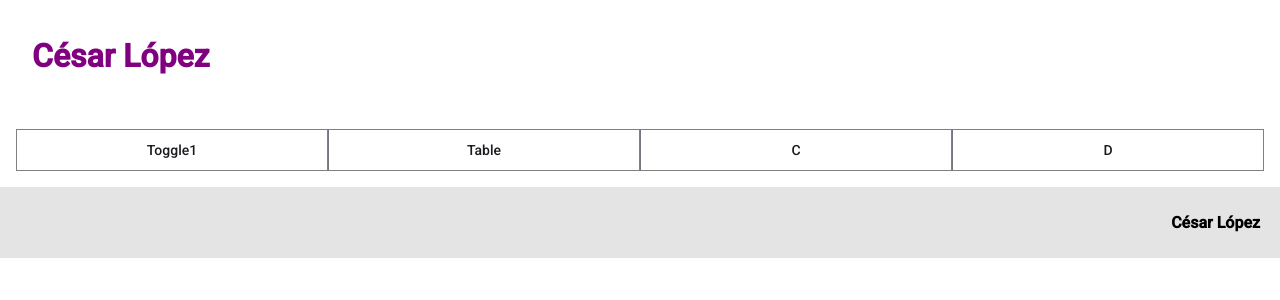
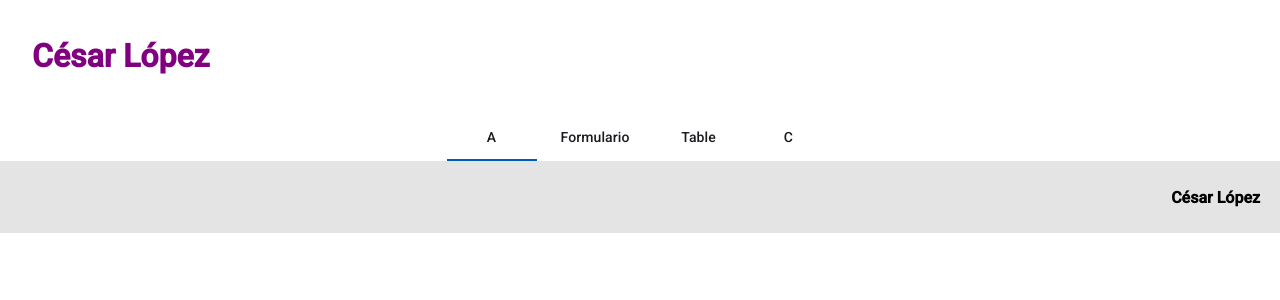
Before and after one commit to CesarLope-z/Angular-Material, an Angular app: page / in a window 1280 px wide. Shown: the top 300 px of the page. Built offline with nearby package versions, Linux system fonts and the light colour scheme.

Commit message:
Adding Tags removing the buttons toggles

```diff
--- a/src/app/client/home/home.component.html
+++ b/src/app/client/home/home.component.html
@@ -3,19 +3,16 @@
 <!-- <p>home works!</p> -->
 
 <div>
-    <mat-button-toggle-group #toggleGroup="matButtonToggleGroup" class="toggle1">
-        <mat-button-toggle value="1">Toggle1</mat-button-toggle>
-        <mat-button-toggle value="2">Table</mat-button-toggle>
-        <mat-button-toggle value="3">C</mat-button-toggle>
-        <mat-button-toggle value="4">D</mat-button-toggle>
-    </mat-button-toggle-group>
-</div>
-@if (toggleGroup.value==="1"){
-    <app-form1></app-form1>
-}
-@if (toggleGroup.value==="2"){
-    <app-table></app-table>
-}
-
+    <mat-tab-group mat-stretch-tabs="false" mat-align-tabs="center">
+        <mat-tab label="A">
+        </mat-tab>
+        <mat-tab label="Formulario">
+            <app-form1></app-form1>
+        </mat-tab>
+        <mat-tab label="Table">
+            <app-table></app-table>
+        </mat-tab>
+        <mat-tab label="C"></mat-tab>
+    </mat-tab-group>
 
 <app-footer></app-footer>
--- a/src/app/client/home/home.component.ts
+++ b/src/app/client/home/home.component.ts
@@ -2,13 +2,12 @@ import { Component } from '@angular/core';
 import { Form1Component } from '../../toggle1/form1/form1.component';
 import { HeaderComponent } from '../../share/header/header.component';
 import { FooterComponent } from '../../share/footer/footer.component';
-import { MatButtonToggleModule, MatButtonToggle } from '@angular/material/button-toggle'
 import { TableComponent } from "../../toggle1/table/table.component";
-
+import {MatTabsModule} from '@angular/material/tabs';
 
 @Component({
   selector: 'app-home',
-  imports: [HeaderComponent, Form1Component, FooterComponent, MatButtonToggleModule, MatButtonToggle, TableComponent],
+  imports: [HeaderComponent, Form1Component, FooterComponent, TableComponent, MatTabsModule],
   templateUrl: './home.component.html',
   styleUrl: './home.component.css'
 })
--- a/src/app/toggle1/form1/form1.component.css
+++ b/src/app/toggle1/form1/form1.component.css
@@ -6,6 +6,7 @@
     padding: 0 10px;
 }
 button{
+    text-align: left;
     padding: 1rem;
     background: none;
     border: none;
--- a/src/app/toggle1/table/table.component.css
+++ b/src/app/toggle1/table/table.component.css
@@ -7,7 +7,15 @@
 
     overflow-x: auto;
     max-width: 100%;
-    padding: 0.5rem;
+}
+button{
+    padding: 1rem;
+    background: none;
+    border: none;
+    font-size: large;
+    color: blue;
+    width: 100%;
+    text-align: left;
 }
 .inputText{
     width: 140px;
--- a/src/app/toggle1/table/table.component.html
+++ b/src/app/toggle1/table/table.component.html
@@ -1,4 +1,17 @@
 <div class="componente">
+
+    <cdk-accordion class="accordion">
+        <cdk-accordion-item #accordionItem="cdkAccordionItem" class="accordionItem">
+            <button
+            (click)="accordionItem.toggle()"
+            [attr.aria-expanded]="accordionItem.expanded"
+            >
+            Table
+            </button>
+        </cdk-accordion-item>
+    </cdk-accordion>
+
+    @if(accordionItem.expanded ){
 
     <table mat-table [dataSource]="dataSource" class="form">
         <ng-container  matColumnDef="actividad">
@@ -169,5 +182,6 @@
     </table>
 
     <button (click)="cambio()">Show results</button>
+}
 
 </div>
--- a/src/app/toggle1/table/table.component.ts
+++ b/src/app/toggle1/table/table.component.ts
@@ -1,6 +1,7 @@
 import { Component } from '@angular/core';
 import { FormsModule } from '@angular/forms';
 import { MatTableModule } from '@angular/material/table';
+import { CdkAccordionModule } from '@angular/cdk/accordion';
 
 export interface PagoMes {
   pago1: number;
@@ -114,7 +115,7 @@ const datos: Datos[] = [
 
 @Component({
   selector: 'app-table',
-  imports: [MatTableModule, FormsModule],
+  imports: [MatTableModule, FormsModule, CdkAccordionModule],
   templateUrl: './table.component.html',
   styleUrl: './table.component.css'
 })
```
